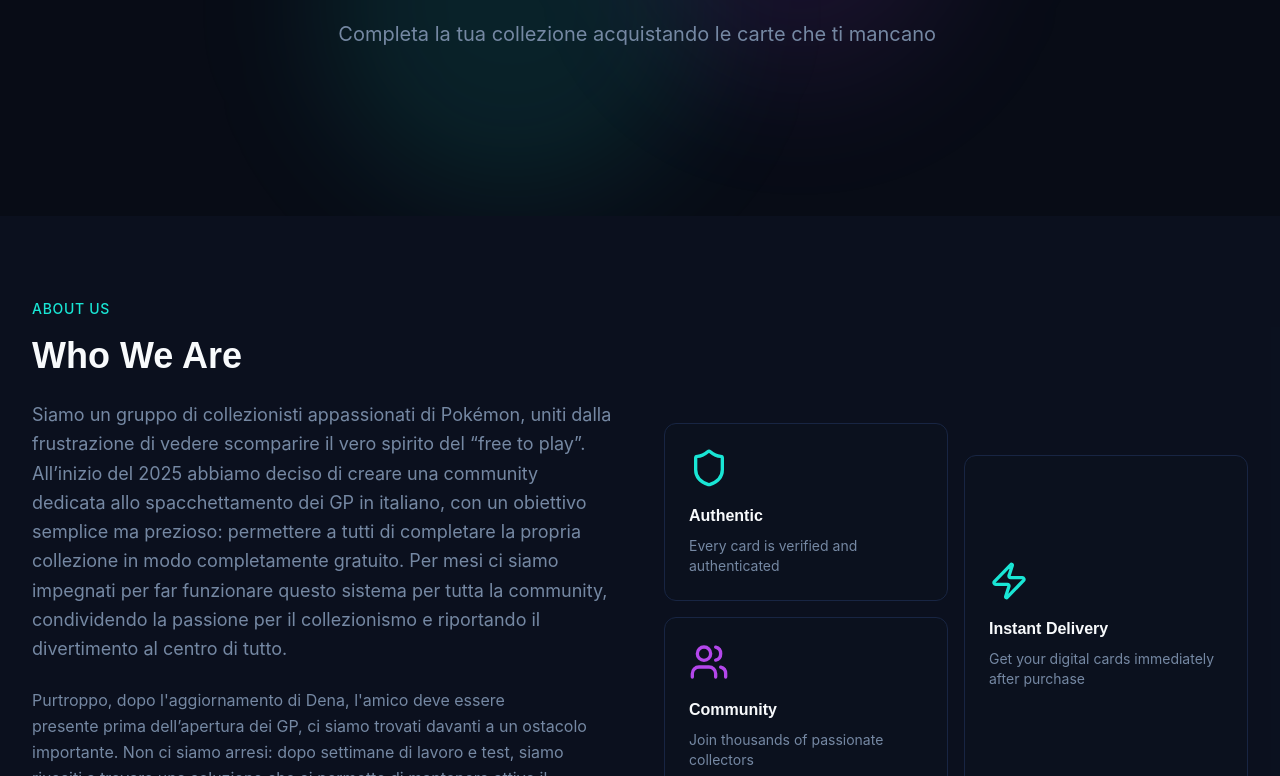
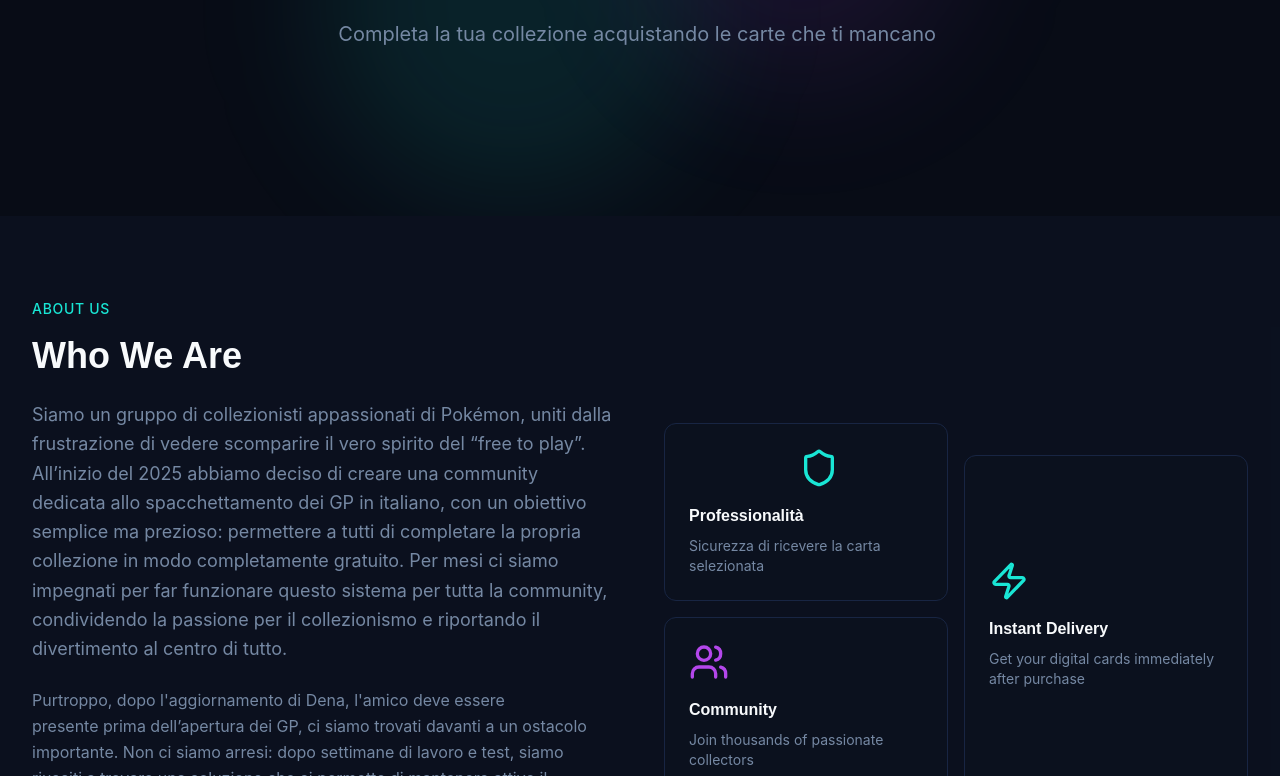
Before and after one commit to Dragonik98/digital-card-hub, a React (Vite) app: page / in a window 1280 px wide. Shown: the part 436-1212 px from the top of the page. Built offline with nearby package versions, Linux system fonts and the light colour scheme; the HTML template or start-up script is replaced by a standard one.

Commit message:
Visual edit in Lovable
Edited UI in Lovable

```diff
--- a/src/components/home/WhoWeAre.tsx
+++ b/src/components/home/WhoWeAre.tsx
@@ -20,11 +20,9 @@ Questa nuova gestione, però, comporta costi reali e continui, sia tecnici che o
             <div className="grid grid-cols-2 gap-4">
               <div className="space-y-4">
                 <div className="rounded-xl border border-border bg-card p-6 hover-glow">
-                  <Shield className="h-10 w-10 text-primary mb-4" />
-                  <h3 className="font-display font-semibold mb-2">Authentic</h3>
-                  <p className="text-sm text-muted-foreground">
-                    Every card is verified and authenticated
-                  </p>
+                  <Shield className="h-10 w-10 text-primary mb-4 mx-[110px]" />
+                  <h3 className="font-display font-semibold mb-2">Professionalità</h3>
+                  <p className="text-sm text-muted-foreground">Sicurezza di ricevere la carta selezionata</p>
                 </div>
                 <div className="rounded-xl border border-border bg-card p-6 hover-glow">
                   <Users className="h-10 w-10 text-accent mb-4" />
```
